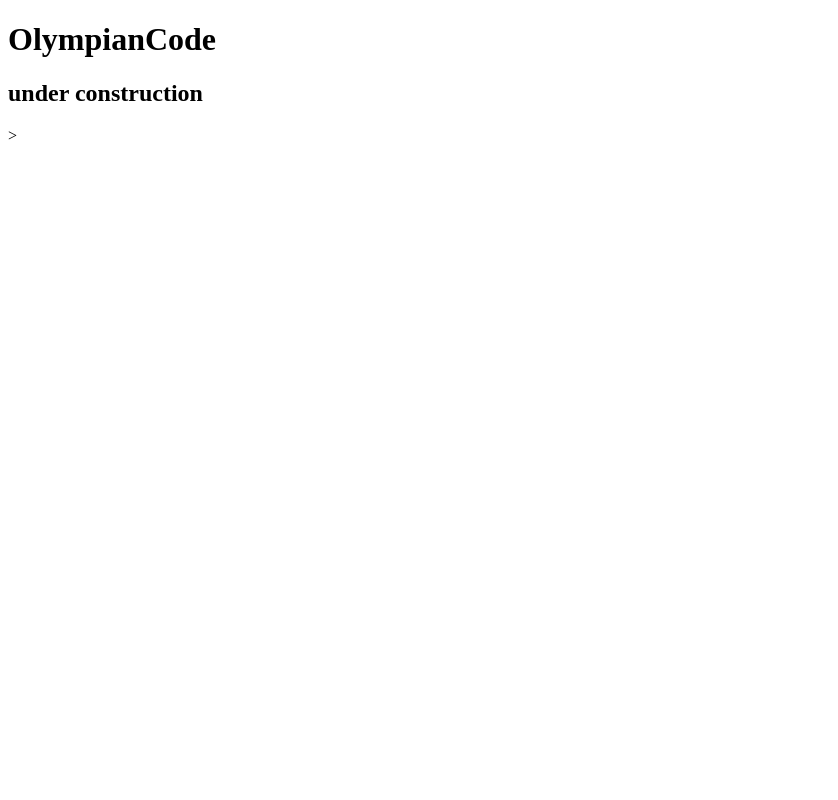
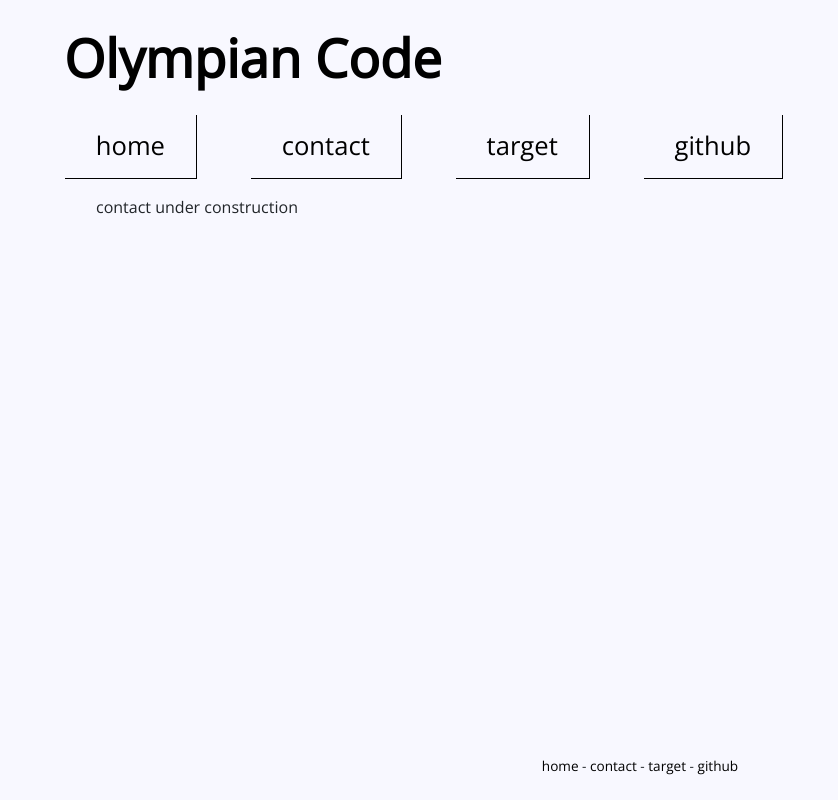
Before and after one commit to christiandunham/olympiancode, a website: page client/index.html at #/contact in a window 1280 px wide. Shown: the whole page, without its empty margins (0-838 px from the left). Drawn offline with nearby package versions, Linux system fonts and the light colour scheme; some packages are replaced by stand-ins of ours.

Commit message:
improvements to layout

```diff
--- a/client/app.js
+++ b/client/app.js
@@ -11,9 +11,13 @@ angular.module('olyCode',[
         templateUrl: 'pages/page-home/home.html',
         controller:'HomeController'
     })
-    .when('/about',{
-        templateUrl: 'pages/page-about/about.html',
-        controller: 'AboutController'
+    .when('/target',{
+        templateUrl: 'pages/page-target/target.html',
+        controller: 'TargetController'
+    })
+    .when('/contact',{
+        templateUrl: 'pages/page-contact/contact.html',
+        controller: 'ContactController'
     })
     //anything else and it defaults to otherwise
     .otherwise({
--- a/client/index.html
+++ b/client/index.html
@@ -8,6 +8,14 @@
     <meta name="viewport" content="width=device-width, initial-scale=1">
     <script src="https://ajax.googleapis.com/ajax/libs/angularjs/1.5.6/angular.min.js"></script>
     <script src="https://ajax.googleapis.com/ajax/libs/angularjs/1.5.7/angular-route.min.js"></script>
+    <link rel="stylesheet" href="https://maxcdn.bootstrapcdn.com/bootstrap/4.0.0/css/bootstrap.min.css" integrity="sha384-Gn5384xqQ1aoWXA+058RXPxPg6fy4IWvTNh0E263XmFcJlSAwiGgFAW/dAiS6JXm"
+        crossorigin="anonymous">
+    <script src="https://code.jquery.com/jquery-3.2.1.slim.min.js" integrity="sha384-KJ3o2DKtIkvYIK3UENzmM7KCkRr/rE9/Qpg6aAZGJwFDMVNA/GpGFF93hXpG5KkN"
+        crossorigin="anonymous"></script>
+    <script src="https://cdnjs.cloudflare.com/ajax/libs/popper.js/1.12.9/umd/popper.min.js" integrity="sha384-ApNbgh9B+Y1QKtv3Rn7W3mgPxhU9K/ScQsAP7hUibX39j7fakFPskvXusvfa0b4Q"
+        crossorigin="anonymous"></script>
+    <script src="https://maxcdn.bootstrapcdn.com/bootstrap/4.0.0/js/bootstrap.min.js" integrity="sha384-JZR6Spejh4U02d8jOt6vLEHfe/JQGiRRSQQxSfFWpi1MquVdAyjUar5+76PVCmYl"
+        crossorigin="anonymous"></script>
 
     <link rel="stylesheet" type="text/css" media="screen" href="styles/main.css" />
     <script src="scripts/main.js"></script>
@@ -16,14 +24,51 @@
 
 <body ng-app="olyCode">
     <header>
-        <h1>OlympianCode</h1>
+        <a href="#/home">
+            <h1>Olympian Code</h1>
+        </a>
     </header>
-    <div ng-view>
+    <main>
+        <nav class="nav">
+            <ul>
+                <a href="#/home">
+                    <li>
+                        home
+                    </li>
+                </a>
+                <a href="#/contact">
+                    <li>
+                        contact
+                    </li>
+                </a>
+                <a href="#/target">
+                    <li>
+                        target
+                    </li>
+                </a>
+                <a href="http://www.github.com/olympiancode">
+                    <li>
+                        github
+                    </li>
+                </a>
+            </ul>
+        </nav>
+        <div id="content" ng-view>
 
-    </div>
-    <script src="./pages/page-about/aboutController.js"></script>
-    <script src="./pages/page-home/homeController.js"></script>
-    <script src="./app.js"></script>
+        </div>
+    </main>
+    <footer>
+            <a href="#/home">home</a> -
+            <a href="#/contact">contact</a> -
+            <a href="#/target">target</a> -
+            <a href="http://www.github.com/olympiancode">github</a>
+        </ul>
+        <script src="./pages/page-contact/contactController.js"></script>
+        <script src="./pages/page-target/targetController.js"></script>
+        <script src="./pages/page-home/homeController.js"></script>
+        <script src="./app.js"></script>
+    </footer>
+
 </body>
 
 </html>
--- /dev/null
+++ b/client/pages/page-contact/contact.html
@@ -0,0 +1 @@
+contact under construction
--- a/client/pages/page-home/home.html
+++ b/client/pages/page-home/home.html
@@ -1 +1 @@
-<h2>under construction</h2>>
+<h2>under construction</h2>
--- /dev/null
+++ b/client/pages/page-target/targetController.js
@@ -0,0 +1,4 @@
+angular.module('targetModule', [])
+.controller('TargetController', function($scope) {
+
+});
--- a/client/styles/main.css
+++ b/client/styles/main.css
@@ -0,0 +1,105 @@
+@import url("https://fonts.googleapis.com/css?family=Open+Sans");
+* {
+  font-family: "Open Sans", sans-serif;
+}
+body {
+  background-color: ghostwhite;
+  width:100%;
+  margin: 0 auto;
+}
+header {
+    clear:both;
+}
+header a,
+header a:hover,
+header a:visited,
+header a:active {
+  text-decoration: none;
+  color: black;
+}
+body header a h1{
+    font-weight: bold;
+    font-size: 330%;
+    display:block;
+    margin:2% 5% 2% 5%;
+}
+nav{
+    width:100%;
+}
+nav ul {
+  list-style: none;
+  width: 100%;
+}
+nav ul a{
+    color:black;
+}
+nav ul a:hover{
+    color: royalblue;
+}
+nav ul li {
+  display: inline-block;
+  padding: 1% 2.5% 1% 2.5%;
+  margin: 0 2% 0 2%;
+  font-size: 160%;
+  border-bottom: 1px solid black;
+  border-right: 1px solid black;
+}
+footer{
+    width: 100%;
+    text-align: center;
+    font-size:85%;
+    position: absolute;
+    bottom: 3%;
+}
+footer a {
+    color:black;
+}
+footer a:hover{
+    color:royalblue;
+    text-decoration: none;
+}
+body main #content{
+    width:85%;
+    margin: 0 auto;
+}
+
+
+@media only screen and (max-width: 600px){
+    body{
+        width: 100%;
+    }
+    body header a h1 {
+        font-size: 230%;
+
+    }
+    nav ul li{
+        font-size:120%;
+        margin-left:.5%;
+    }
+
+    body main #content{
+        width: 80%;
+        margin: 0 auto;
+    }
+    footer{
+        display:none;
+    }
+}
+@media only screen and (max-width:400px){
+    nav{
+        font-size:105%;
+    }
+    nav ul li{
+        border: none;
+        padding: .5%;
+    }
+}
+@media only screen and (max-width: 320px){
+    nav{
+        font-size:90%;
+    }
+    nav ul li{
+        padding: 0;
+        margin: .8%;
+    }
+}
```
Also changed, not shown: client/pages/page-about/about.html (deleted, +0 -1 lines), client/pages/page-target/target.html (added, +1 -0 lines), client/pages/page-contact/contactController.js (renamed from client/pages/page-about/aboutController.js).
